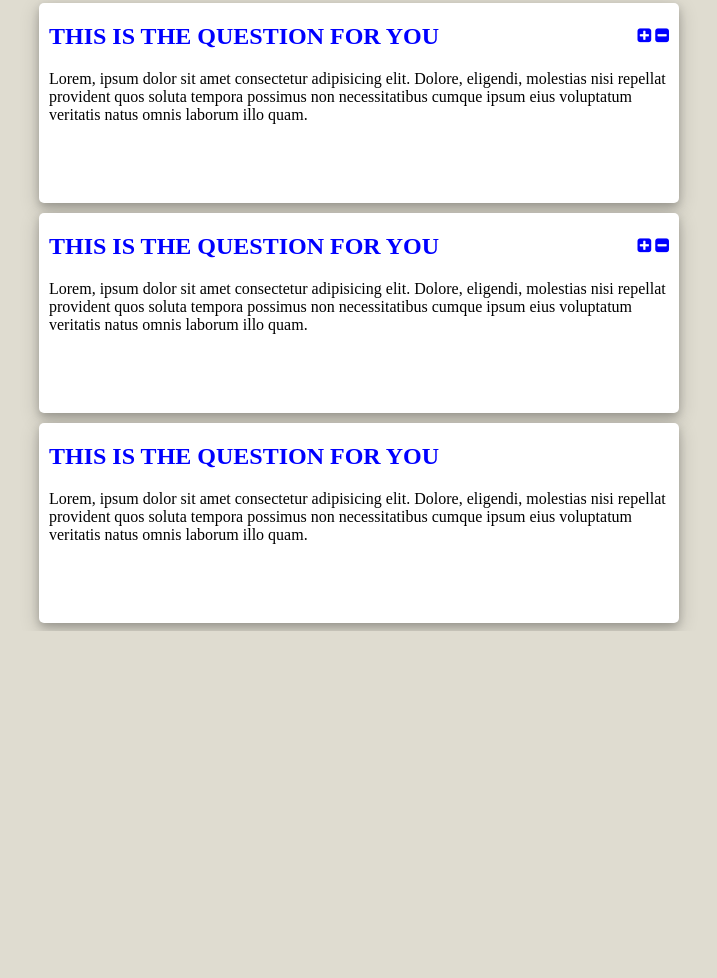
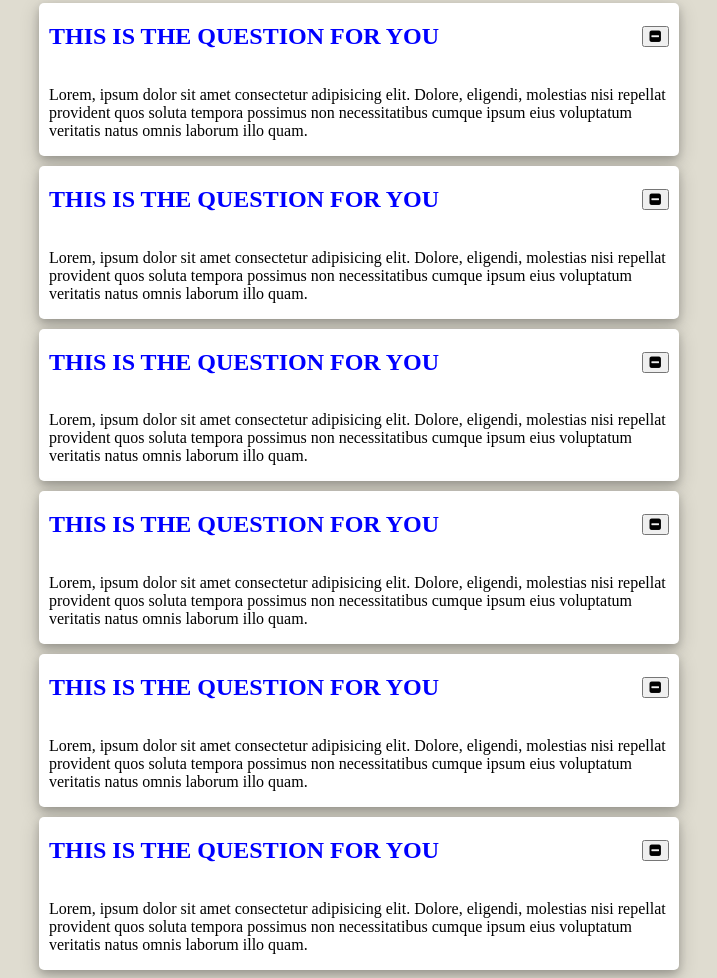
Before and after one commit to hoangytm/serial-jsProject, a plain HTML site: page question/index.html in a window 1280 px wide. Shown: the part 215-1193 px from the top of the page, without its empty margins (281-998 px from the left). Before the commit the page ends 846 px from the top, so only its background shows below. Drawn offline with Linux system fonts and the light colour scheme.

Commit message:
complete hidden answer and question

```diff
--- a/question/index.html
+++ b/question/index.html
@@ -16,25 +16,29 @@
             THIS IS THE HEADER
         </h1>
     </div>
+
+
     <div class="question">
         <div class="title">
             <div>
                 <h2> THIS IS THE QUESTION FOR YOU</h2>
             </div>
-            <div>
-                <span>
+            <button onclick="changeStatus(this)">
+                <span class="plus-icon">
                     <i class="fa fa-plus-square"></i>
                 </span>
-                <span>
+                <span class="minus-icon">
                     <i class="fa fa-minus-square"></i>
                 </span>
-            </div>
-
+            </button>
         </div>
         <div class="answer">
-            Lorem, ipsum dolor sit amet consectetur adipisicing elit. Dolore, eligendi, molestias nisi repellat
-            provident quos soluta tempora possimus non necessitatibus cumque ipsum eius voluptatum veritatis natus omnis
-            laborum illo quam.
+            <p>
+                Lorem, ipsum dolor sit amet consectetur adipisicing elit. Dolore, eligendi, molestias nisi repellat
+                provident quos soluta tempora possimus non necessitatibus cumque ipsum eius voluptatum veritatis natus
+                omnis
+                laborum illo quam.
+            </p>
         </div>
     </div>
     <div class="question">
@@ -42,20 +46,22 @@
             <div>
                 <h2> THIS IS THE QUESTION FOR YOU</h2>
             </div>
-            <div>
-                <span>
+            <button onclick="changeStatus(this)">
+                <span class="plus-icon">
                     <i class="fa fa-plus-square"></i>
                 </span>
-                <span>
+                <span class="minus-icon">
                     <i class="fa fa-minus-square"></i>
                 </span>
-            </div>
-
+            </button>
         </div>
         <div class="answer">
-            Lorem, ipsum dolor sit amet consectetur adipisicing elit. Dolore, eligendi, molestias nisi repellat
-            provident quos soluta tempora possimus non necessitatibus cumque ipsum eius voluptatum veritatis natus omnis
-            laborum illo quam.
+            <p>
+                Lorem, ipsum dolor sit amet consectetur adipisicing elit. Dolore, eligendi, molestias nisi repellat
+                provident quos soluta tempora possimus non necessitatibus cumque ipsum eius voluptatum veritatis natus
+                omnis
+                laborum illo quam.
+            </p>
         </div>
     </div>
     <div class="question">
@@ -63,22 +69,94 @@
             <div>
                 <h2> THIS IS THE QUESTION FOR YOU</h2>
             </div>
-            <div class = "plus">
-                <span  id="plus">
+            <button onclick="changeStatus(this)">
+                <span class="plus-icon">
                     <i class="fa fa-plus-square"></i>
                 </span>
-                <span class="minus" id="minus">
+                <span class="minus-icon">
                     <i class="fa fa-minus-square"></i>
                 </span>
-            </div>
-
+            </button>
         </div>
-        <div class="answer" id="answer">
-            Lorem, ipsum dolor sit amet consectetur adipisicing elit. Dolore, eligendi, molestias nisi repellat
-            provident quos soluta tempora possimus non necessitatibus cumque ipsum eius voluptatum veritatis natus omnis
-            laborum illo quam.
+        <div class="answer">
+            <p>
+                Lorem, ipsum dolor sit amet consectetur adipisicing elit. Dolore, eligendi, molestias nisi repellat
+                provident quos soluta tempora possimus non necessitatibus cumque ipsum eius voluptatum veritatis natus
+                omnis
+                laborum illo quam.
+            </p>
         </div>
     </div>
+    <div class="question">
+        <div class="title">
+            <div>
+                <h2> THIS IS THE QUESTION FOR YOU</h2>
+            </div>
+            <button onclick="changeStatus(this)">
+                <span class="plus-icon">
+                    <i class="fa fa-plus-square"></i>
+                </span>
+                <span class="minus-icon">
+                    <i class="fa fa-minus-square"></i>
+                </span>
+            </button>
+        </div>
+        <div class="answer">
+            <p>
+                Lorem, ipsum dolor sit amet consectetur adipisicing elit. Dolore, eligendi, molestias nisi repellat
+                provident quos soluta tempora possimus non necessitatibus cumque ipsum eius voluptatum veritatis natus
+                omnis
+                laborum illo quam.
+            </p>
+        </div>
+    </div>
+    <div class="question">
+        <div class="title">
+            <div>
+                <h2> THIS IS THE QUESTION FOR YOU</h2>
+            </div>
+            <button onclick="changeStatus(this)">
+                <span class="plus-icon">
+                    <i class="fa fa-plus-square"></i>
+                </span>
+                <span class="minus-icon">
+                    <i class="fa fa-minus-square"></i>
+                </span>
+            </button>
+        </div>
+        <div class="answer">
+            <p>
+                Lorem, ipsum dolor sit amet consectetur adipisicing elit. Dolore, eligendi, molestias nisi repellat
+                provident quos soluta tempora possimus non necessitatibus cumque ipsum eius voluptatum veritatis natus
+                omnis
+                laborum illo quam.
+            </p>
+        </div>
+    </div>
+    <div class="question">
+        <div class="title">
+            <div>
+                <h2> THIS IS THE QUESTION FOR YOU</h2>
+            </div>
+            <button onclick="changeStatus(this)">
+                <span class="plus-icon">
+                    <i class="fa fa-plus-square"></i>
+                </span>
+                <span class="minus-icon">
+                    <i class="fa fa-minus-square"></i>
+                </span>
+            </button>
+        </div>
+        <div class="answer">
+            <p>
+                Lorem, ipsum dolor sit amet consectetur adipisicing elit. Dolore, eligendi, molestias nisi repellat
+                provident quos soluta tempora possimus non necessitatibus cumque ipsum eius voluptatum veritatis natus
+                omnis
+                laborum illo quam.
+            </p>
+        </div>
+    </div>
+
 </body>
 <script src="script.js"></script>
 
--- a/question/script.js
+++ b/question/script.js
@@ -1,2 +1,14 @@
-let plus=document.getElementById("plus")
-let minus=document.getElementById('minus')
+let plus = document.getElementById("plus")
+let minus = document.getElementById('minus')
+
+function changeStatus(currentNode) {
+    let question = currentNode.parentElement.parentElement
+    console.log('change status',question);
+    question.classList.toggle("minus");
+    setButton(currentNode)
+}
+
+function setButton(currentNode) {
+    console.log(currentNode)
+    currentNode.classList.toggle('show-text')
+}
--- a/question/style.css
+++ b/question/style.css
@@ -17,11 +17,12 @@ body {
 }
 
 .question {
+    display: flex;
+    flex-direction: column;
     margin-top: 10px;
     border-radius: 5px;
     background-color: white;
     width: 100%;
-    height: 200px;
     box-shadow: 0 4px 8px 0 rgba(0, 0, 0, 0.2), 0 6px 20px 0 rgba(0, 0, 0, 0.19);
 }
 
@@ -37,15 +38,31 @@ body {
 .answer {
     display: flex;
     flex-wrap: wrap;
-   padding-right: 10px;
-   padding-left: 10px;
+    padding-right: 10px;
+    padding-left: 10px;
+    /* visibility: hidden; */
 }
-span{
+
+span {
     cursor: pointer;
 }
-.plus{
-    visibility: hidden;
+
+.plus .answer {
+    display: block;
 }
-.minus{
+
+.minus .answer {
     display: none;
 }
+
+.show-text .minus-icon {
+    display: none;
+}
+
+.show-text .plus-icon {
+    display: inline;
+}
+
+.plus-icon {
+    display: none;
+}
```
